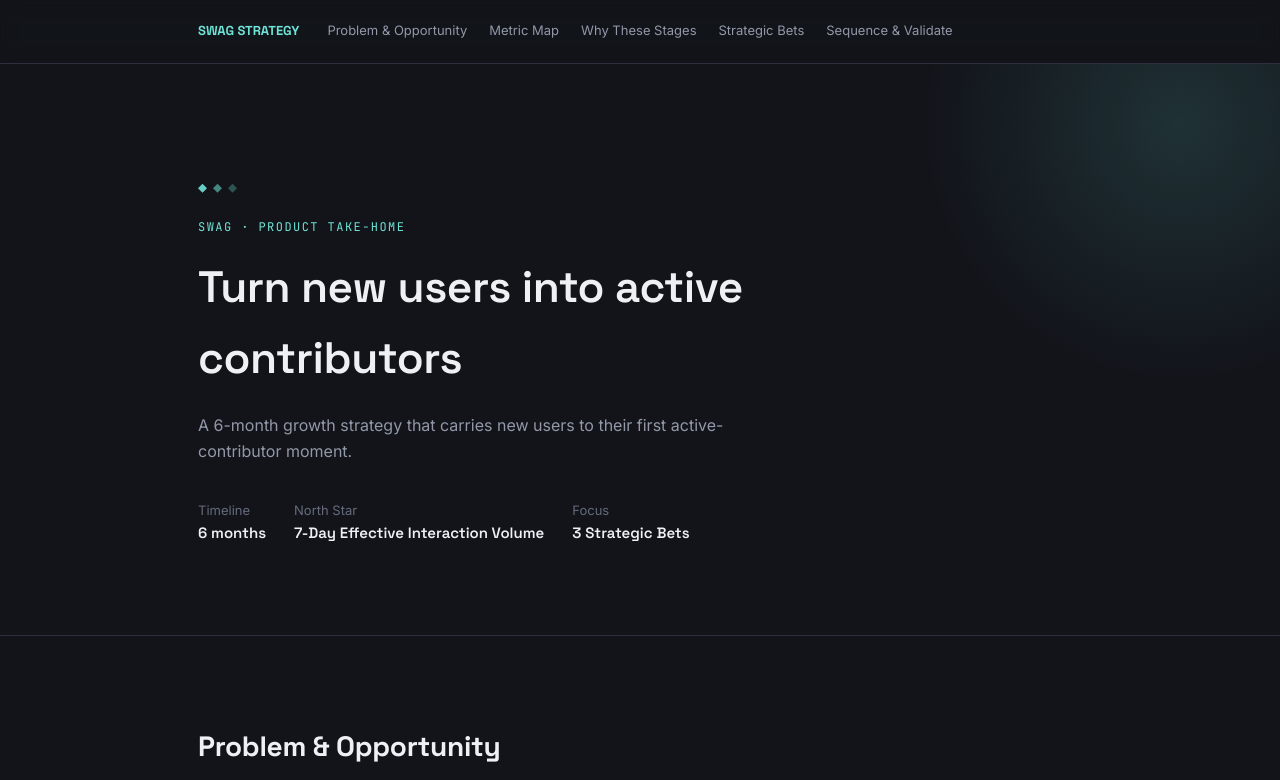
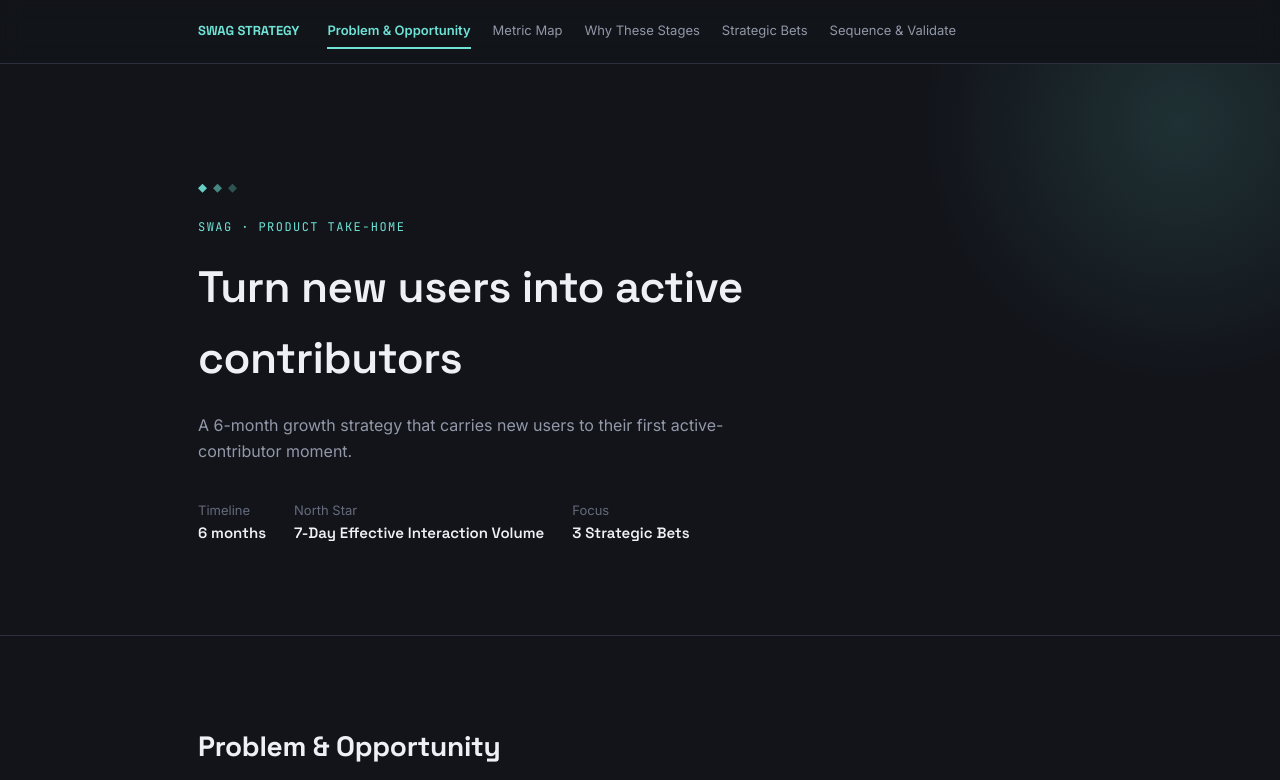
Before and after one commit to raikkonen3/growth_strategy, a plain HTML site: page index.html in a window 1280 px wide. Shown: the top 780 px of the page. Drawn offline with Linux system fonts and the light colour scheme.

Commit message:
Update index.html

```diff
--- a/index.html
+++ b/index.html
@@ -163,6 +163,7 @@
     transition:.2s;
   }
   .quicknav a:hover{color:var(--text); border-bottom-color:var(--gem-dim);}
+  .quicknav a.active{color:var(--gem); border-bottom-color:var(--gem); font-weight:600;}
   @media(max-width:700px){
     .quicknav-inner{gap:14px; padding:12px 20px;}
     .quicknav a{font-size:12px;}
@@ -485,6 +486,26 @@
     });
   });
   renderRank();
+
+  // ---- Quick nav: highlight active section on scroll ----
+  const navLinks = document.querySelectorAll('.quicknav a');
+  const sections = Array.from(navLinks).map(a => document.querySelector(a.getAttribute('href')));
+
+  function setActiveNav(id){
+    navLinks.forEach(a=>{
+      a.classList.toggle('active', a.getAttribute('href') === '#'+id);
+    });
+  }
+
+  const observer = new IntersectionObserver((entries)=>{
+    entries.forEach(entry=>{
+      if(entry.isIntersecting){
+        setActiveNav(entry.target.id);
+      }
+    });
+  }, { rootMargin: '-40% 0px -55% 0px', threshold: 0 });
+
+  sections.forEach(sec => { if(sec) observer.observe(sec); });
 </script>
 
 </body>
```
